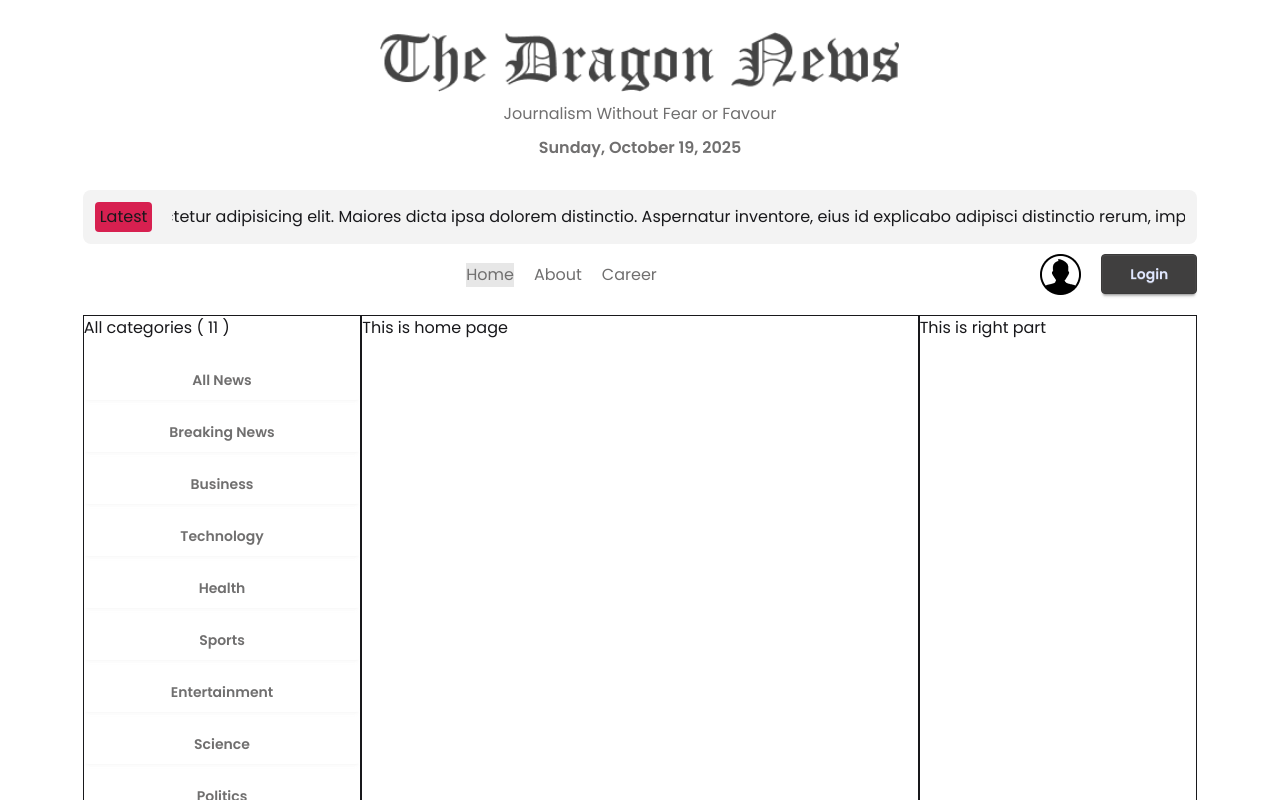
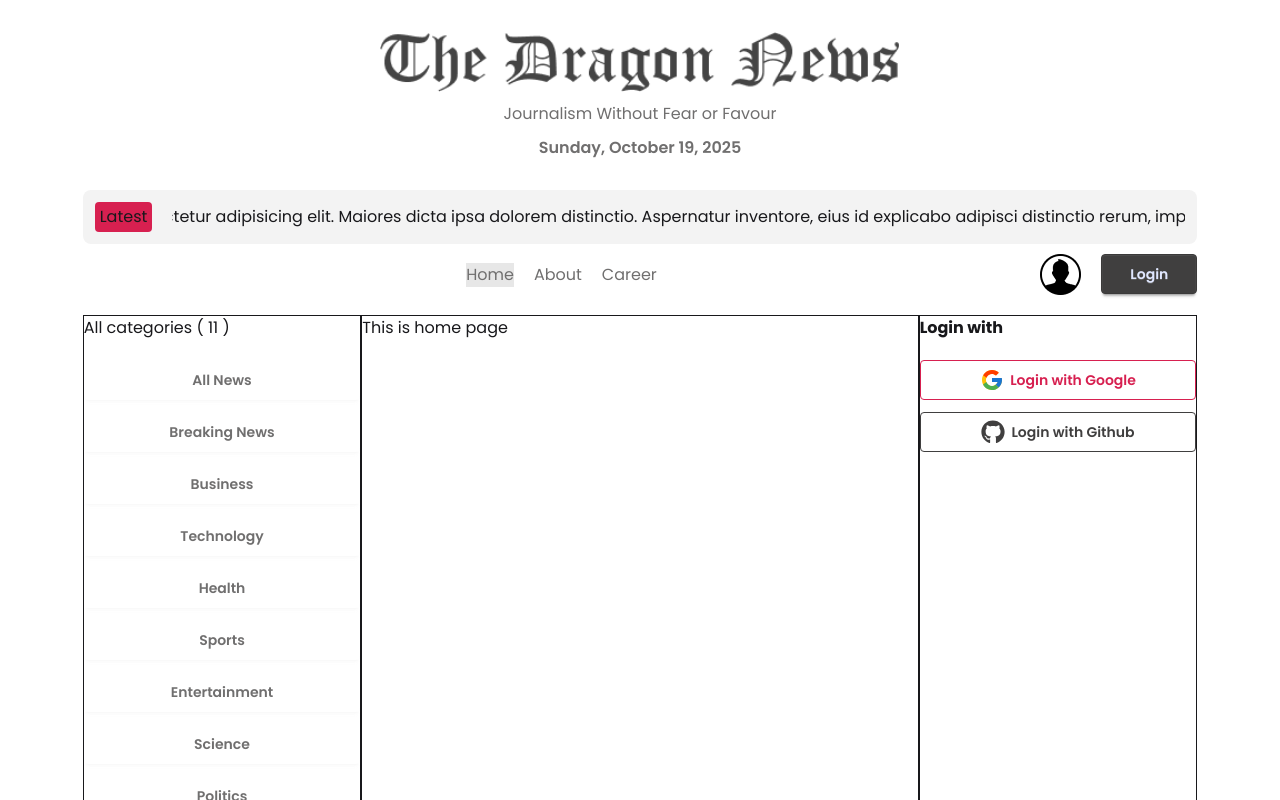
Before and after one commit to shaikhkingshuk/The-Dragon-News, a React (Vite) app: page / in a window 1280 px wide. Shown: the top 800 px of the page. Built offline with nearby package versions, Linux system fonts and the light colour scheme.

Commit message:
icons added using a npm package from react-icons

```diff
--- a/package.json
+++ b/package.json
@@ -16,6 +16,7 @@
     "react": "^19.1.1",
     "react-dom": "^19.1.1",
     "react-fast-marquee": "^1.6.5",
+    "react-icons": "^5.5.0",
     "react-router": "^7.9.4",
     "tailwindcss": "^4.1.14"
   },
--- a/src/components/homelayout/RightAside.jsx
+++ b/src/components/homelayout/RightAside.jsx
@@ -1,9 +1,10 @@
 import React from "react";
+import SocialLogin from "./SocialLogin";
 
 const RightAside = () => {
   return (
     <div>
-      <h1>This is right part</h1>
+      <SocialLogin></SocialLogin>
     </div>
   );
 };
--- /dev/null
+++ b/src/components/homelayout/SocialLogin.jsx
@@ -0,0 +1,23 @@
+import React from "react";
+import { FcGoogle } from "react-icons/fc";
+import { FaGithub } from "react-icons/fa";
+
+const SocialLogin = () => {
+  return (
+    <div>
+      <h1 className="font-bold mb-5">Login with</h1>
+      <div className="space-y-3">
+        <button className="btn btn-secondary btn-outline w-full">
+          <FcGoogle size={24} />
+          Login with Google
+        </button>
+        <button className="btn btn-primary btn-outline w-full">
+          <FaGithub size={24} />
+          Login with Github
+        </button>
+      </div>
+    </div>
+  );
+};
+
+export default SocialLogin;
```
Also changed, not shown: 1 other file (tests, documents, lock files or other folders).
